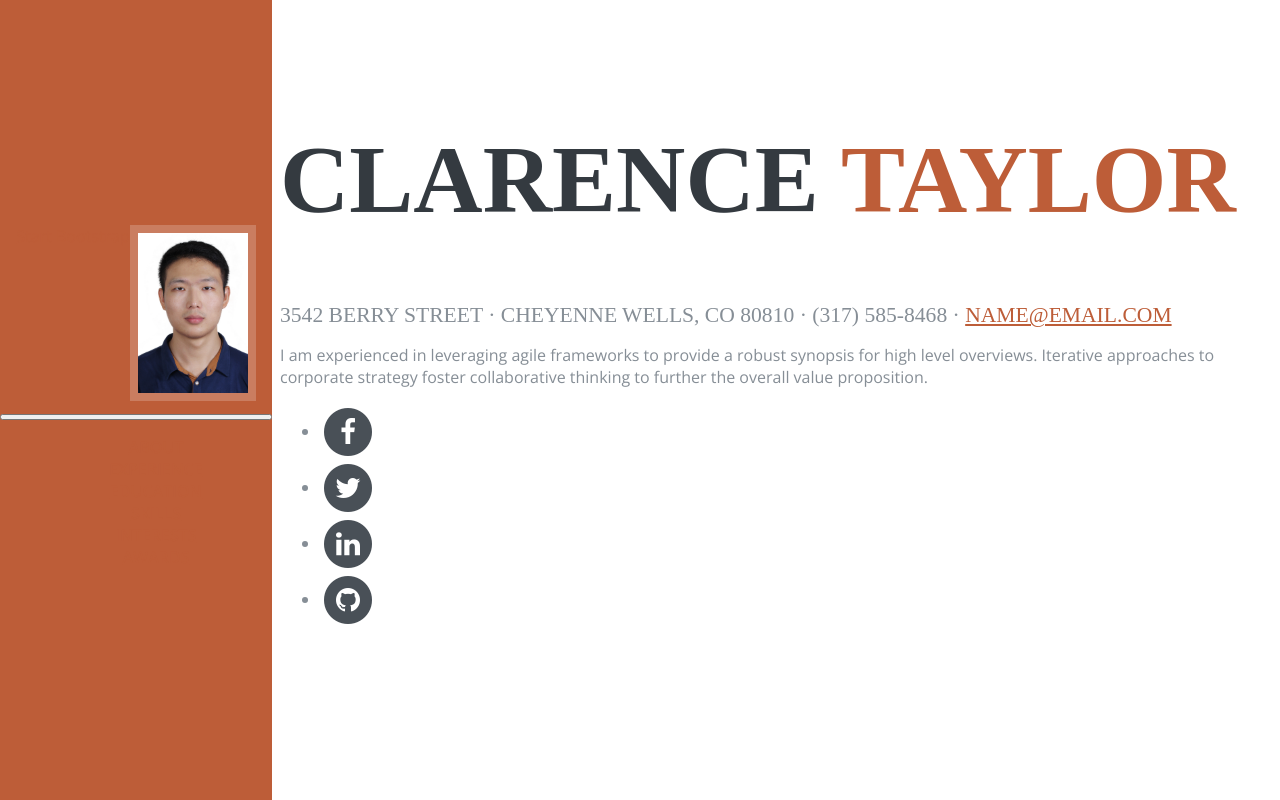
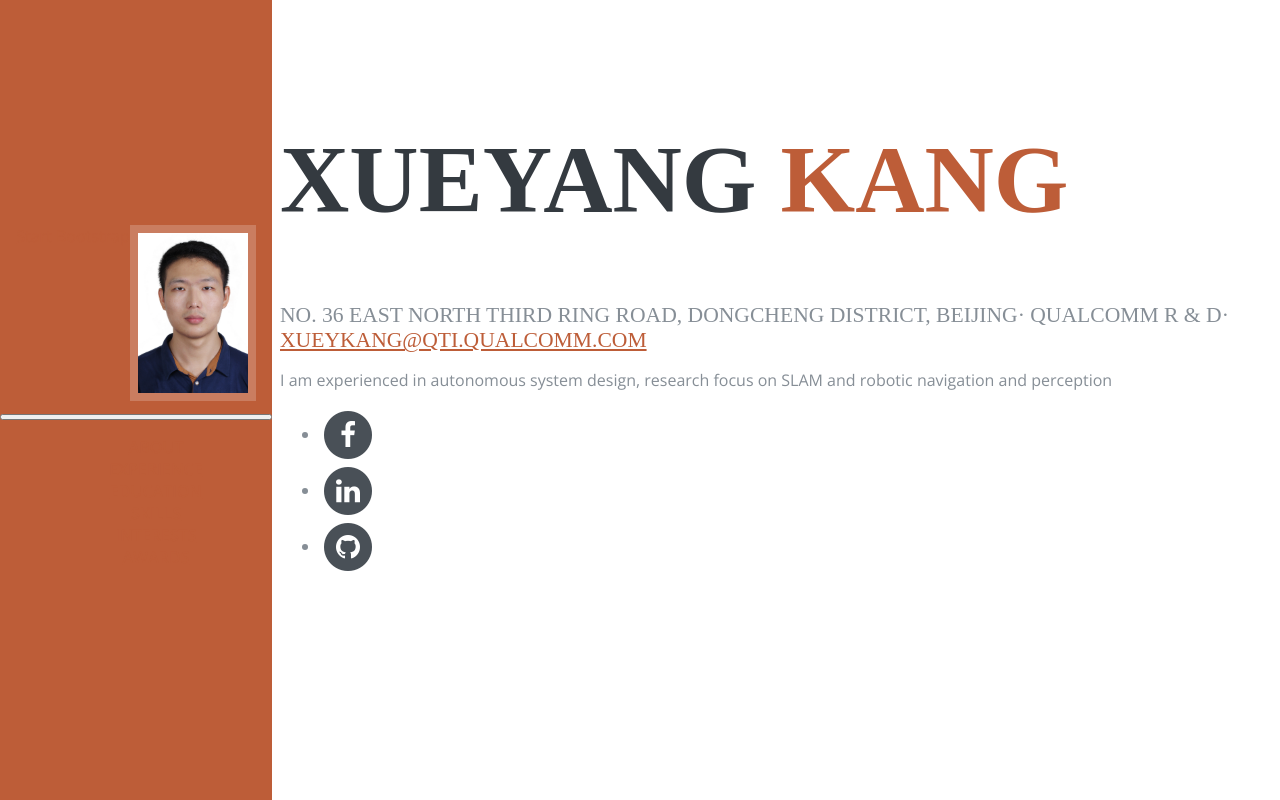
Before and after one commit to alexandor91/profiles_web, a website with bundled scripts: page index.html in a window 1280 px wide. Shown: the top 800 px of the page. Built offline with nearby package versions, Linux system fonts and the light colour scheme; a web font is replaced by a local one.

Commit message:
Update index.html

```diff
--- a/index.html
+++ b/index.html
@@ -65,13 +65,13 @@
 
       <section class="resume-section p-3 p-lg-5 d-flex d-column" id="about">
         <div class="my-auto">
-          <h1 class="mb-0">Clarence
-            <span class="text-primary">Taylor</span>
+          <h1 class="mb-0">Xueyang
+            <span class="text-primary">Kang</span>
           </h1>
-          <div class="subheading mb-5">3542 Berry Street · Cheyenne Wells, CO 80810 · (317) 585-8468 ·
-            <a href="mailto:name@email.com">name@email.com</a>
+          <div class="subheading mb-5">No. 36 East North Third Ring Road, Dongcheng District, Beijing· Qualcomm R & D·
+            <a href="xueykang@qti.qualcomm.com">xueykang@qti.qualcomm.com</a>
           </div>
-          <p class="mb-5">I am experienced in leveraging agile frameworks to provide a robust synopsis for high level overviews. Iterative approaches to corporate strategy foster collaborative thinking to further the overall value proposition.</p>
+          <p class="mb-5">I am experienced in autonomous system design, research focus on SLAM and robotic navigation and perception</p>
           <ul class="list-inline list-social-icons mb-0">
             <li class="list-inline-item">
               <a href="#">
@@ -82,15 +82,7 @@
               </a>
             </li>
             <li class="list-inline-item">
-              <a href="#">
-                <span class="fa-stack fa-lg">
-                  <i class="fa fa-circle fa-stack-2x"></i>
-                  <i class="fa fa-twitter fa-stack-1x fa-inverse"></i>
-                </span>
-              </a>
-            </li>
-            <li class="list-inline-item">
-              <a href="#">
+              <a href="https://www.linkedin.com/in/xueyang-kang-22a94ba2/">
                 <span class="fa-stack fa-lg">
                   <i class="fa fa-circle fa-stack-2x"></i>
                   <i class="fa fa-linkedin fa-stack-1x fa-inverse"></i>
@@ -98,7 +90,7 @@
               </a>
             </li>
             <li class="list-inline-item">
-              <a href="#">
+              <a href="https://github.com/alexandor91">
                 <span class="fa-stack fa-lg">
                   <i class="fa fa-circle fa-stack-2x"></i>
                   <i class="fa fa-github fa-stack-1x fa-inverse"></i>
@@ -113,9 +105,11 @@
         <div class="my-auto">
           <h2 class="mb-5">Experience</h2>
 
+
+
           <div class="resume-item d-flex flex-column flex-md-row mb-5">
             <div class="resume-content mr-auto">
-              <h3 class="mb-0">Senior Web Developer</h3>
+              <h3 class="mb-0">Robotic Software Engineer</h3>
               <div class="subheading mb-3">Intelitec Solutions</div>
               <p>Bring to the table win-win survival strategies to ensure proactive domination. At the end of the day, going forward, a new normal that has evolved from generation X is on the runway heading towards a streamlined cloud solution. User generated content in real-time will have multiple touchpoints for offshoring.</p>
             </div>
```
